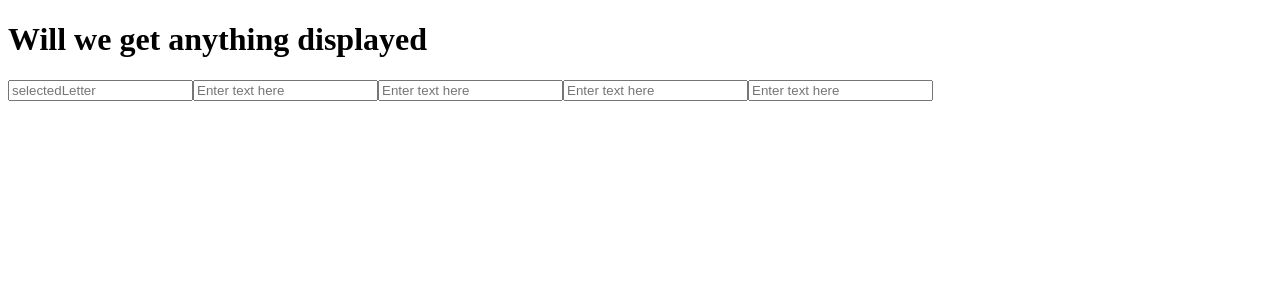
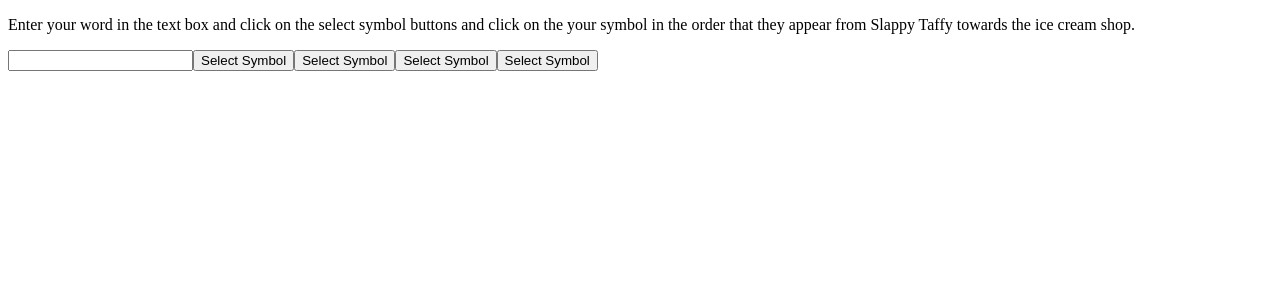
Before and after one commit to kiankris/AOTRT, an Angular app: page / in a window 1280 px wide. Shown: the top 300 px of the page. Built offline with nearby package versions, Linux system fonts and the light colour scheme.

Commit message:
Users can enter their word and select their symbols

```diff
--- a/src/app/app.component.html
+++ b/src/app/app.component.html
@@ -1,4 +1,14 @@
-<h1>
-  {{title}}
-</h1>
-<app-images></app-images>
+<p>
+  Enter your word in the text box and click on the select symbol buttons and click on the your symbol in the order that they
+  appear from Slappy Taffy towards the ice cream shop.
+</p>
+<input type="text" [(ngModel)]="word" (keypress)="evalWord($event)">
+<div *ngIf="answer.length > 0">
+  <div *ngFor="let row of answer">
+    {{row}}
+  </div>
+</div>
+<app-images (letter)="setLetter($event, 1)"></app-images>
+<app-images (letter)="setLetter($event, 2)"></app-images>
+<app-images (letter)="setLetter($event, 3)"></app-images>
+<app-images (letter)="setLetter($event, 4)"></app-images>
--- a/src/app/app.component.ts
+++ b/src/app/app.component.ts
@@ -1,4 +1,4 @@
-import { Component } from '@angular/core';
+import { Component, Input } from '@angular/core';
 
 @Component({
   selector: 'app-root',
@@ -7,19 +7,93 @@ import { Component } from '@angular/core';
 export class AppComponent {
   title = 'Will we get anything displayed';
   letterValue = ['a', 'b', 'c', 'd', 'e', 'f', 'g', 'h', 'i', 'j', 'k', 'l', 'm', 'n', 'o', 'p', 'q', 'r', 's', 't', 'u', 'v', 'w', 'x', 'y', 'z']
-  word = ""
-  selectedLetter = "A"
-  public checkType() {
-    console.log(typeof (this.letterValue));
+  @Input() word: string = "";
+  finalValues: any[] = [[], [], [], []];
+  letters: string[] = ["", "", "", ""];
+  map: string[];
+  answer: string[] = [];
+
+  public position(num: number): number {
+    return num;
   }
-  public getValue(val: string): number {
-    let i = 0;
-    for (let elem of this.letterValue) {
-      i++;
-      console.log(elem, val);
-      if (elem == val) {
-        return i;
+
+  public setLetter(letter: string, position: number) {
+    this.letters[position - 1] = letter;
+    console.log("Parent has selected letter: " + letter, "at position", position)
+    console.log(this.letters)
+    this.eval(position, position * 3);
+  }
+
+  eval(position, c) {
+    let arr = this.finalValues[position - 1];
+    let letter = this.letters[position - 1];
+    console.log("The letter is: " + letter)
+    if (letter == null || letter.length == 0) {
+      return
+    }
+    while (arr.length > 0) {
+      arr.pop()
+    }
+    for (let i = 0; i < 4; i++) {
+      arr.push(Number(letter.charCodeAt(0) - 64) + (c * i))
+    }
+
+    this.map = this.determineFinalValues();
+    console.log(this.map);
+    this.populateAnswer();
+  }
+  determineFinalValues() {
+    let answers = [];
+    for (let i = 0; i < 26; i++) {
+      answers.push(-1);
+    }
+
+    for (let row of this.finalValues) {
+      if (row != null && row.length > 0) {
+        answers[row[0] - 1] = String.fromCharCode(row[0] + 65);
+        this.helpers(answers, 1, row[0], String(row[0]), String.fromCharCode(row[0] + 65));
+      }
+    }
+    return answers;
+  }
+  helpers(arr, col, val, str, combo) {
+    if (col < 4) {
+      for (let row of this.finalValues) {
+        if (row.length > 0) {
+          let newVal = (val + row[col] - 1) % 26;
+          let newStr = str + " + " + row[col];
+          let newCombo = combo + " + " + String.fromCharCode(row[0] + 65);
+          console.log("newVal:", newVal);
+          if (typeof arr[newVal] === "number" || arr[newVal].length > newStr.length) {
+            arr[newVal] = newCombo;
+            console.log(newStr, "=", val + row[col]);
+          }
+          this.helpers(arr, col + 1, val + row[col], newStr, newCombo);
+        }
       }
     }
   }
+  populateAnswer() {
+    console.log("Populate answer: " + this.word)
+    if (this.word !== null || this.word.length > 0) {
+      let word = this.word.toUpperCase();
+      this.answer = [];
+      if (this.map != null) {
+        for (let c of word) {
+          this.answer.push(c + " : " + this.map[c.charCodeAt(0) - 65]);
+        }
+      }
+    }
+  }
+
+  evalWord(event: any) {
+    const pattern = /^[a-zA-Z]$/;
+    let inputChar = String.fromCharCode(event.charCode);
+    if (!pattern.test(inputChar)) {
+      event.preventDefault();
+    }
+    else {
+      this.populateAnswer();
+    }
+  }
 }
--- a/src/app/app.module.ts
+++ b/src/app/app.module.ts
@@ -5,11 +5,13 @@ import { HttpModule } from '@angular/http';
 
 import { AppComponent } from './app.component';
 import { ImagesComponent } from './images/images.component';
+import { MyNewComponentComponent } from './my-new-component/my-new-component.component';
 
 @NgModule({
   declarations: [
     AppComponent,
-    ImagesComponent
+    ImagesComponent,
+    MyNewComponentComponent
   ],
   imports: [
     BrowserModule,
--- a/src/app/images/images.component.css
+++ b/src/app/images/images.component.css
@@ -1,10 +1,15 @@
 img{
-   display:block;
-   margin: auto;
-  /* width:10%;
-  height: 10%;  */
+  display:block;
+  margin: auto;
+  width: 40%;
+  height: 40%;
 }
 .imgContainer{
   display: inline-block;
   align-content: center;
 }
+
+.selectedImage{
+  width: 20%;
+  height: 20%;
+}
--- a/src/app/images/images.component.html
+++ b/src/app/images/images.component.html
@@ -1,4 +1,4 @@
-<input [(ngModel)]="word" placeholder="selectedLetter" pattern="^[a-z]$" limit='1' />
+<!-- <input [(ngModel)]="word" placeholder="selectedLetter" pattern="^[a-z]$" limit='1' />
 <input type="text" [(ngModel)]="letters[0]" placeholder="Enter text here" (keyup)="eval(1, 3)">
 <input type="text" [(ngModel)]="letters[1]" placeholder="Enter text here" (keyup)="eval(2, 6)">
 <input type="text" [(ngModel)]="letters[2]" placeholder="Enter text here" (keyup)="eval(3, 9)">
@@ -7,9 +7,20 @@
   <div *ngFor="let letter of answer">
     {{letter}}
   </div>
-</div>
+</div> -->
 <!-- <div *ngFor="let row of imageURLs">
   <div *ngFor="let ir of row" class="imgContainer">
     <img class="row" [src]="ir">
   </div>
 </div> -->
+
+<span>
+
+  <button *ngIf="!display" (click)="changeDisplay()"> {{choice}}</button>
+  <div *ngIf="display">
+    <button (click)="changeDisplay()"> Cancel </button><br>
+    <span *ngFor="let image of imageURLs" class="imgContainer">
+    <img [src]="image" (click)="selectLetter(image)">
+  </span>
+</div>
+</span>
--- a/src/app/images/images.component.ts
+++ b/src/app/images/images.component.ts
@@ -1,4 +1,4 @@
-import { Component, Input, OnInit } from '@angular/core';
+import { Component, OnInit, Input, Output, EventEmitter } from '@angular/core';
 
 @Component({
   selector: 'app-images',
@@ -6,15 +6,21 @@ import { Component, Input, OnInit } from '@angular/core';
   styleUrls: ['./images.component.css']
 })
 export class ImagesComponent implements OnInit {
+  choice = "Select Symbol"
 
   imageURLs: any[] = [];
-  @Input() letters: string[] = ["", "", "", ""];
-  map: string[];
-  answer: string[];
-  finalValues: any[] = [[], [], [], []];
-  @Input() word: string;
+  @Output() letter: EventEmitter<string> = new EventEmitter<string>();
+  display: boolean = false;
+  isSelected: boolean = false;
+  selectedImage: string;
 
-
+  private _position;
+  @Input() getPosition(): number {
+    return this._position;
+  }
+  setPosition(val: number) {
+    this._position = val;
+  }
   constructor() { }
 
   ngOnInit() {
@@ -25,80 +31,34 @@ export class ImagesComponent implements OnInit {
       r1 = [];
       for (let i = 0; i < 7; i++) {
         s = String.fromCharCode(l++ + 65);
-        r1.push("assets/" + s + ".jpg");
+        // r1.push("assets/" + s + ".jpg");
+        this.imageURLs.push("assets/" + s + ".jpg");
       }
       r2 = [];
       for (let i = 0; i < 6; i++) {
         s = String.fromCharCode(l++ + 65);
-        r2.push("assets/" + s + ".jpg");
+        // r2.push("assets/" + s + ".jpg");
+        this.imageURLs.push("assets/" + s + ".jpg");
       }
-      this.imageURLs.push(r1);
-      this.imageURLs.push(r2);
+      // this.imageURLs.push(r1);
+      // this.imageURLs.push(r2);
     }
     console.log("size: " + this.imageURLs.length);
-    console.log("Finished initializing images array")
+    console.log("Finished initializing images array", this.imageURLs);
   }
 
-  eval(position, c) {
-    let arr = this.finalValues[position - 1];
-    let letter = this.letters[position - 1];
-    if (letter == null || letter.length == 0) {
-      return
-    }
-    while (arr.length > 0) {
-      arr.pop()
-    }
-    for (let i = 0; i < 4; i++) {
-      arr.push(Number(letter) + (c * i))
-    }
-
-    this.map = this.determineFinalValues();
-    this.populateAnswer();
-
+  changeDisplay() {
+    this.display = !this.display;
   }
 
-  determineFinalValues() {
-    let answers = [];
-    for (let i = 0; i < 26; i++) {
-      answers.push(-1);
-    }
+  selectLetter(image: string) {
+    let choice = image.split("/")[1].charAt(0);
+    console.log(choice);
+    this.letter.emit(choice);
+    this.choice = choice;
+    // this.isSelected = true;
+    // this.selectedImage = image;
 
-    for (let row of this.finalValues) {
-      if (row != null && row.length > 0) {
-        answers[row[0] - 1] = String(row[0]);
-        this.helpers(answers, 1, row[0], String(row[0]));
-      }
-    }
-    return answers;
-  }
-
-  helpers(arr, col, val, str) {
-    if (col < 4) {
-      for (let row of this.finalValues) {
-        if (row.length > 0) {
-          let newVal = (val + row[col] - 1) % 26;
-          let newStr = str + " + " + row[col];
-          if (newVal) {
-            if (typeof arr[newVal] === "number" || arr[newVal].length > newStr.length) {
-              arr[newVal] = newStr;
-              console.log(newStr, "=", val + row[col]);
-            }
-          }
-          this.helpers(arr, col + 1, val + row[col], newStr);
-        }
-      }
-    }
-  }
-
-  populateAnswer() {
-    if (this.word != null || this.word.length > 0) {
-      let word = this.word.toUpperCase();
-      this.answer = [];
-      if (this.map != null) {
-        for (let c of word) {
-          this.answer.push(c + " : " + this.map[c.charCodeAt(0) - 65]);
-        }
-      }
-    }
+    this.changeDisplay();
   }
 }
--- /dev/null
+++ b/src/app/my-new-component/my-new-component.component.html
@@ -0,0 +1,3 @@
+<p>
+  my-new-component works!
+</p>
--- /dev/null
+++ b/src/app/my-new-component/my-new-component.component.ts
@@ -0,0 +1,15 @@
+import { Component, OnInit } from '@angular/core';
+
+@Component({
+  selector: 'app-my-new-component',
+  templateUrl: './my-new-component.component.html',
+  styleUrls: ['./my-new-component.component.css']
+})
+export class MyNewComponentComponent implements OnInit {
+
+  constructor() { }
+
+  ngOnInit() {
+  }
+
+}
```
Also changed, not shown: src/app/my-new-component/my-new-component.component.css (added), 1 other file (tests, documents, lock files or other folders).
